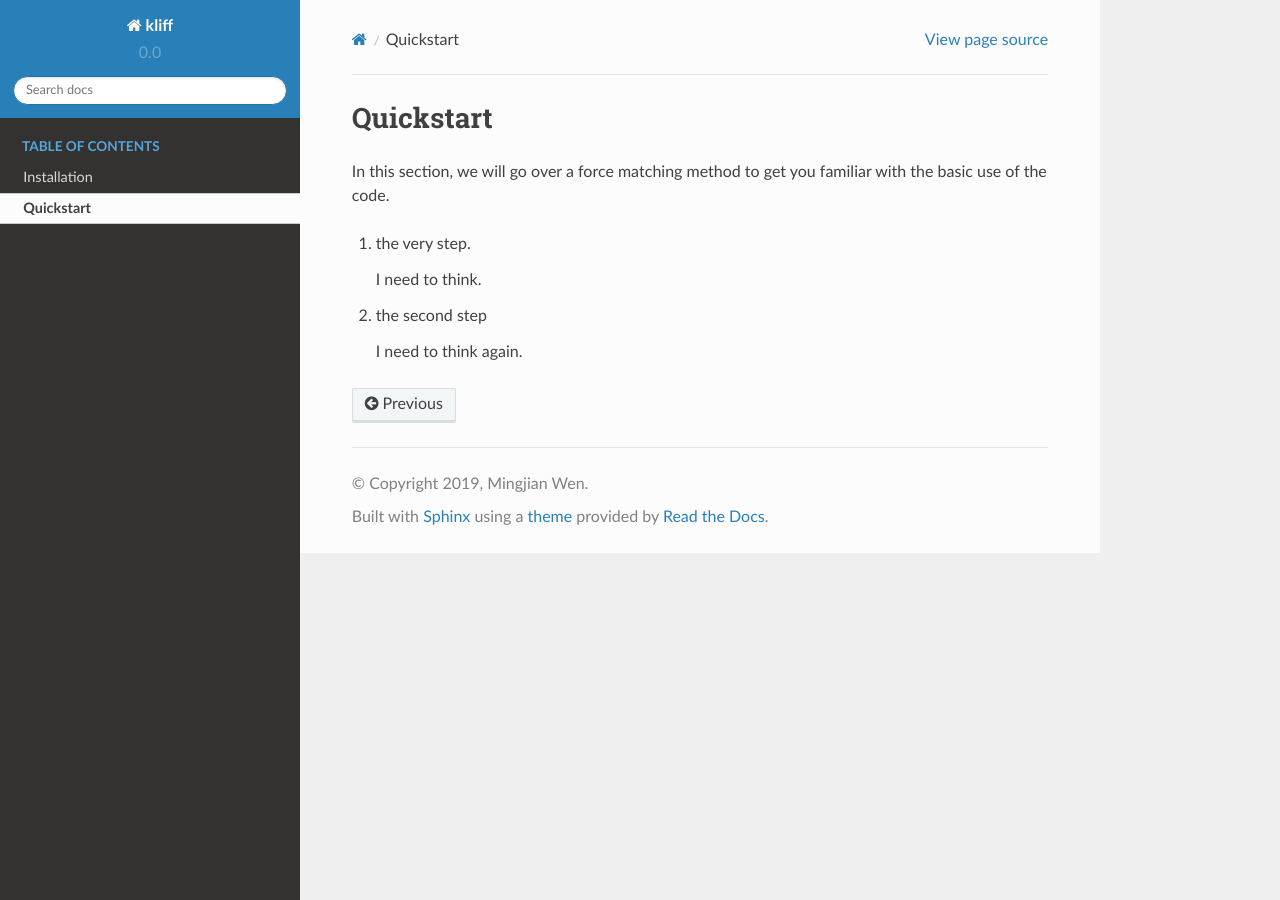
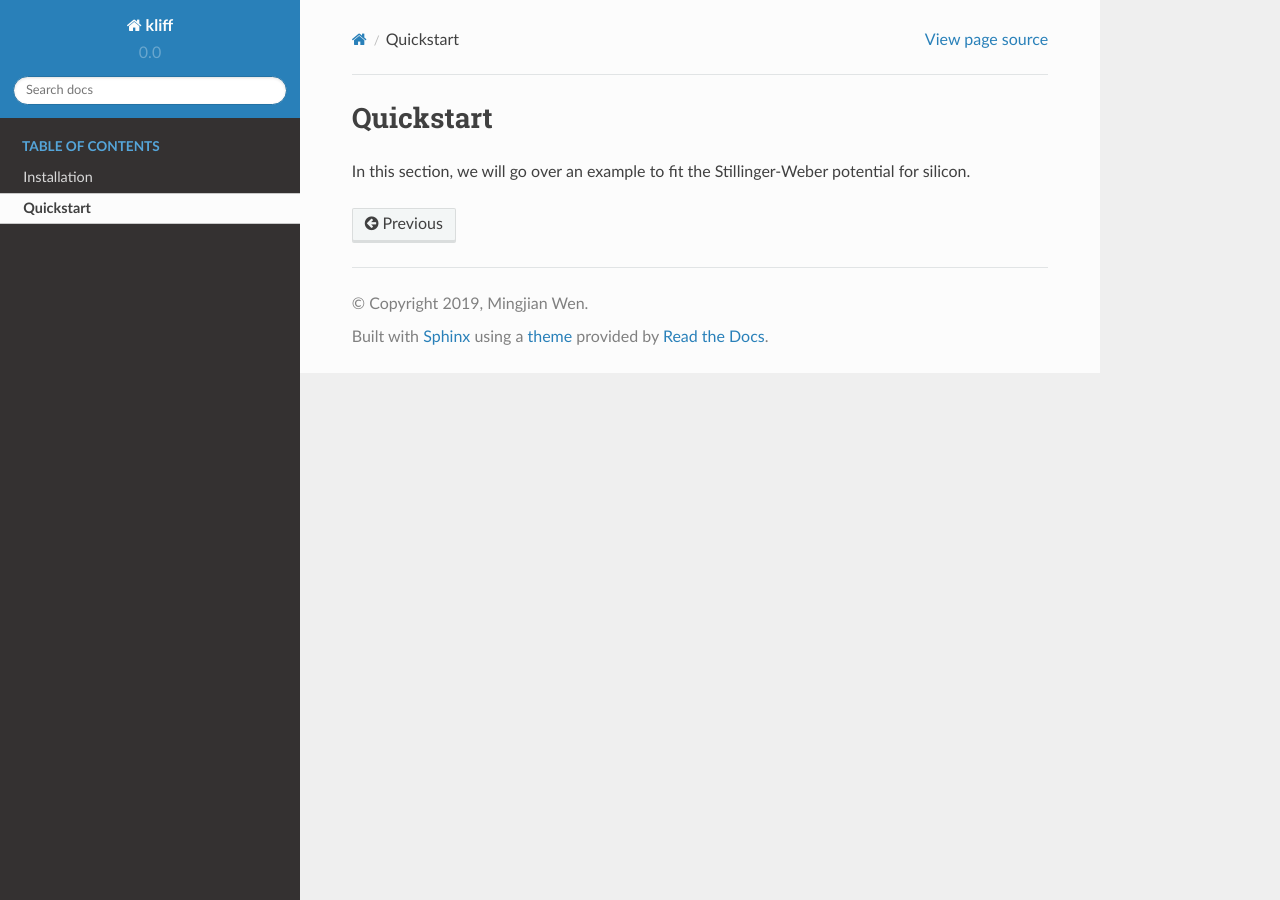
Before and after one commit to openkim/kliff, a Sphinx documentation site: the page built from docs/source/quickstart.rst, in a window 1280 px wide. Built offline with Sphinx 7.4.7 and the Read the Docs theme 2.0.0, drawn with Linux system fonts in a browser that asks for light colours.

```diff
--- a/docs/source/index.rst
+++ b/docs/source/index.rst
@@ -1,4 +1,4 @@
-.. OpenKIM-fit documentation master file, created by
+.. kliff documentation master file, created by
    sphinx-quickstart on Fri Sep 16 18:18:16 2016.
    You can adapt this file completely to your liking, but it should at least
    contain the root `toctree` directive.
@@ -13,9 +13,6 @@ potentials like the nueral network potentials.
 The trained potential can be deployed with the kim-api, which is supported by major
 simulation codes such as **LAMMPS**, **ASE**, **DL_POLY**, and **GULP** among others.
 
-.. only: not latex
-
-    Contents:
 
 .. toctree::
     :caption: Table of Contents
--- a/docs/source/quickstart.rst
+++ b/docs/source/quickstart.rst
@@ -1,12 +1,5 @@
 Quickstart
-----------
+==========
 
-In this section, we will go over a force matching method to get you familiar with
-the basic use of the code.
-
-1. the very step.
-
-   I need to think.
-2. the second step
-
-   I need to think again.
+In this section, we will go over an example to fit the Stillinger-Weber potential
+for silicon.
```
Also changed, not shown: 3 other files.
